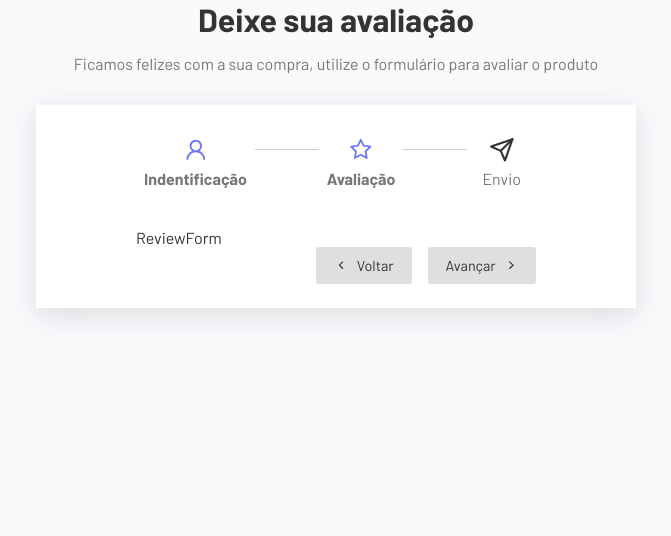
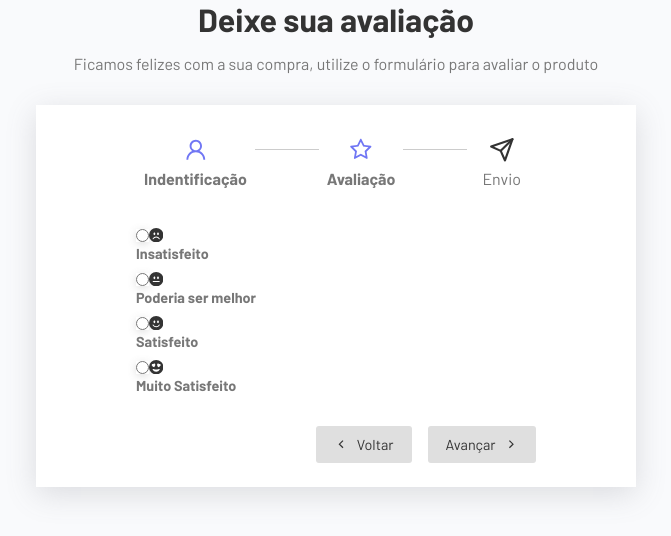
Before and after one commit to MaduReboucas/avaliador-ts, a React (Vite) app: page / in a window 1280 px wide. Both pictures are taken after typing "Sample", "name@example.com" into the empty fields and a click on the button "Avançar". Shown: the top 536 px of the page, without its empty margins (304-975 px from the left). Built offline with nearby package versions, Linux system fonts and the light colour scheme; the HTML template or start-up script is replaced by a standard one.

Commit message:
inciando avaliação

```diff
--- a/src/components/ReviewForm.tsx
+++ b/src/components/ReviewForm.tsx
@@ -1,7 +1,47 @@
 import "./ReviewForm.css";
 
-const ReviewForm = () => {
-  return <div>ReviewForm</div>;
+import {
+  BsFillEmojiHeartEyesFill,
+  BsFillEmojiSmileFill,
+  BsFillEmojiNeutralFill,
+  BsFillEmojiFrownFill,
+} from "react-icons/bs";
+
+type ReviewForm = {
+  data: {
+    review: string;
+    comment: string;
+  };
+  updateFieldHandler: (key: string, value: string) => void;
+};
+
+const ReviewForm = ({ data, updateFieldHandler }: ReviewForm) => {
+  return (
+    <div className="review-form">
+      <div className="form-control score-container">
+        <label className="radio-container">
+          <input type="radio" name="review" value="unsatisfied" required />
+          <BsFillEmojiFrownFill />
+          <p>Insatisfeito</p>
+        </label>
+        <label className="radio-container">
+          <input type="radio" name="review" value="neutral" required />
+          <BsFillEmojiNeutralFill />
+          <p>Poderia ser melhor</p>
+        </label>
+        <label className="radio-container">
+          <input type="radio" name="review" value="satisfied" required />
+          <BsFillEmojiSmileFill />
+          <p>Satisfeito</p>
+        </label>
+        <label className="radio-container">
+          <input type="radio" name="review" value="very_satisfied" required />
+          <BsFillEmojiHeartEyesFill />
+          <p>Muito Satisfeito</p>
+        </label>
+      </div>
+    </div>
+  );
 };
 
 export default ReviewForm;
```
